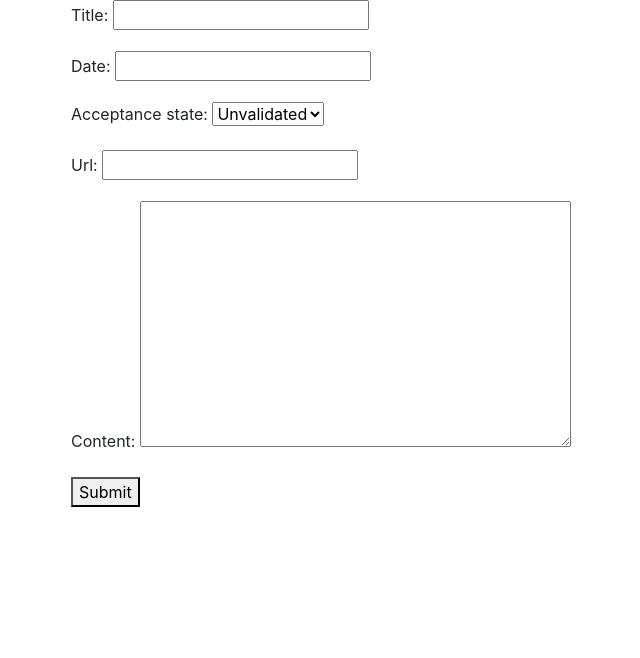
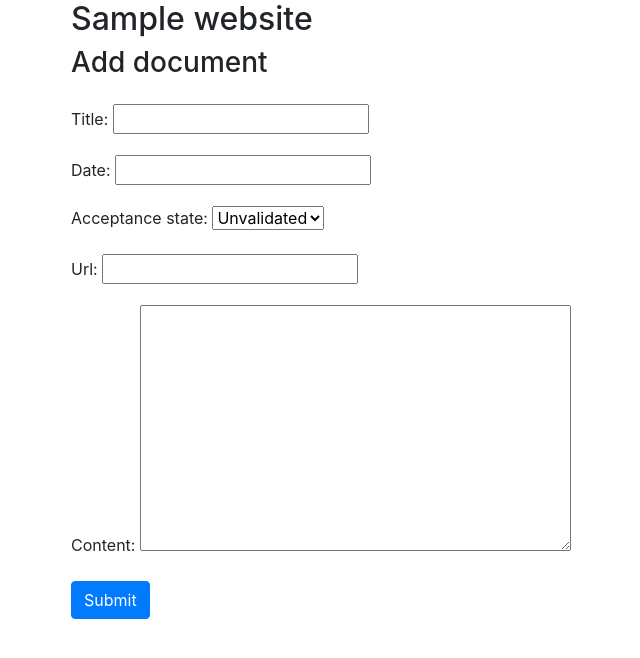
Before and after one commit to CrossLangNV/C4C_web_app, a Django app: page /websites/1/create in a window 1280 px wide. Shown: the part 38-696 px from the top of the page, without its empty margins (14-654 px from the left). Run offline with Django 3.2, Linux system fonts and the light colour scheme; a user stored in the database is signed in; tables that the repository leaves empty hold one stand-in row (values such as "Sample post"); some libraries are stand-ins or nearby versions.

Commit message:
django: button for creating new doc, UI changes

```diff
--- a/django/searchapp/templates/document_create.html
+++ b/django/searchapp/templates/document_create.html
@@ -2,10 +2,14 @@
 
 {% block content %}
 <div>
-    <form class="form" action="{% url 'create_document' website_id=website_id %}" method="post">
-        {% csrf_token %}
-        {{ form.as_p }}
-        <button type="submit">Submit</button>
-    </form>
+    <h2>{{ website_name }}</h2>
+    <h3>Add document</h3>
+    <div class="my-4">
+        <form class="form" action="{% url 'create_document' website_id=website_id %}" method="post">
+            {% csrf_token %}
+            {{ form.as_p }}
+            <button class="btn btn-primary" type="submit">Submit</button>
+        </form>
+    </div>
 </div>
 {% endblock %}
--- a/django/searchapp/templates/login.html
+++ b/django/searchapp/templates/login.html
@@ -7,7 +7,7 @@
 <form action="{% url 'login' %}" method="post">
     {% csrf_token %}
     {{ form.as_p }}
-    <input type="submit" value="Login">
+    <button class="btn btn-primary" type="submit">Login</button>
 </form>
 
 {% endblock %}
--- a/django/searchapp/templates/website_detail.html
+++ b/django/searchapp/templates/website_detail.html
@@ -6,6 +6,9 @@
     <p>{{ website.content }}</p>
     <p><a href="{{ doc.url }}">{{ website.url }}</a></p>
     <h3>Documents:</h3>
+    <div class="create-document my-2">
+        <a href="{% url 'create_document' website_id=website.id %}" class="btn btn-info" role="button">Add document</a>
+    </div>
     <ul class="list-group list-group-flush">
     {% for doc in documents %}
         <li class="list-group-item">
--- a/django/searchapp/views.py
+++ b/django/searchapp/views.py
@@ -12,6 +12,7 @@ from .forms import CreateDocument
 from django.contrib.auth.forms import AuthenticationForm
 from django.contrib.auth.decorators import login_required
 
+
 @login_required(login_url='login')
 def search_index(request):
     search_term = "*"
@@ -23,16 +24,18 @@ def search_index(request):
     context = {'results': results, 'count': len(results), 'search_term': search_term}
     return render(request, 'index.html', context)
 
+
 @login_required(login_url='login')
 def website_list(request):
     websites = Website.objects.all()
 
     return render(request, 'website_list.html', {'websites': websites})
 
+
 @login_required(login_url='login')
 def website_detail(request, id):
     website = Website.objects.get(pk=id)
-    documents = Document.objects.all().filter(website = id)
+    documents = Document.objects.all().filter(website=id)
     for doc in documents:
         found_solr_docs = solr_search_id('documents', str(doc.id))
         if len(found_solr_docs) > 0:
@@ -40,9 +43,11 @@ def website_detail(request, id):
 
     return render(request, 'website_detail.html', {'website': website, 'documents': documents})
 
+
 @login_required(login_url='login')
 def document_create(request, website_id):
     form = CreateDocument()
+    website = Website.objects.get(pk=website_id)
     if request.method == 'POST':
         form = CreateDocument(request.POST)
         if form.is_valid():
@@ -50,12 +55,12 @@ def document_create(request, website_id):
             # cd contains form data as dictionary
             generated_doc_id = uuid.uuid4()
             new_document = Document.objects.create(
-                id = generated_doc_id,
-                title = cd.get('title'),
-                date = cd.get('date'),
-                acceptance_state = cd.get('acceptance_state'),
-                url = cd.get('url'),
-                website = Website.objects.get(pk=website_id)
+                id=generated_doc_id,
+                title=cd.get('title'),
+                date=cd.get('date'),
+                acceptance_state=cd.get('acceptance_state'),
+                url=cd.get('url'),
+                website=website
             )
             new_document.save()
             # add and index to Solr
@@ -64,9 +69,11 @@ def document_create(request, website_id):
                 "content": [cd.get('content')]
             }
             solr_add(core="documents", docs=[solr_doc])
-            return redirect('website', id = website_id)
+            return redirect('website', id=website_id)
 
-    return render(request, 'document_create.html', {'form': form, 'website_id': website_id})
+    return render(request, 'document_create.html',
+                  {'form': form, 'website_id': website_id, 'website_name': website.name})
+
 
 @login_required(login_url='login')
 def document_list(request):
@@ -75,6 +82,7 @@ def document_list(request):
         doc.solr_data = solr_search_id('documents', str(doc.id))
 
     return render(request, 'document_list.html', {'documents': documents})
+
 
 def login_view(request):
     if request.method == 'POST':
@@ -87,15 +95,18 @@ def login_view(request):
         form = AuthenticationForm()
     return render(request, 'login.html', {'form': form})
 
+
 def logout_view(request):
     if request.method == 'POST':
         logout(request)
         return redirect('websites')
 
+
 class FilmList(APIView):
     """
     View all films.
     """
+
     def get(self, request, format=None):
         """
         Return a list of all films.
@@ -103,10 +114,12 @@ class FilmList(APIView):
         films = solr_search(core="films", term="*")
         return Response(films)
 
+
 class Film(APIView):
     """
     Search for a film.
     """
+
     def get(self, request, search_term, format=None):
         """
         Return a list of found films.
```
